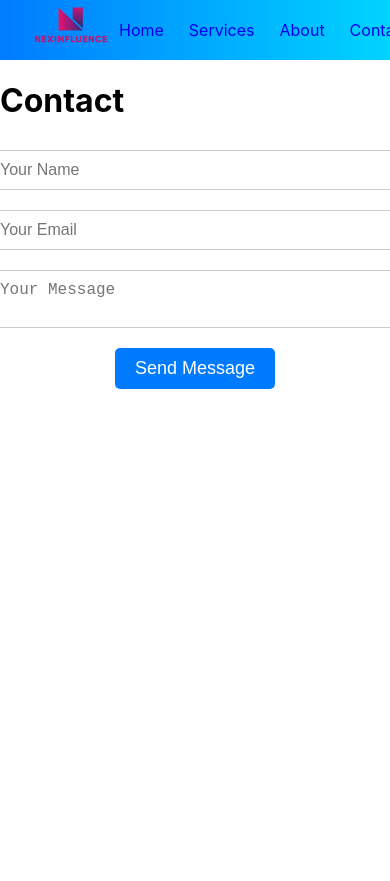
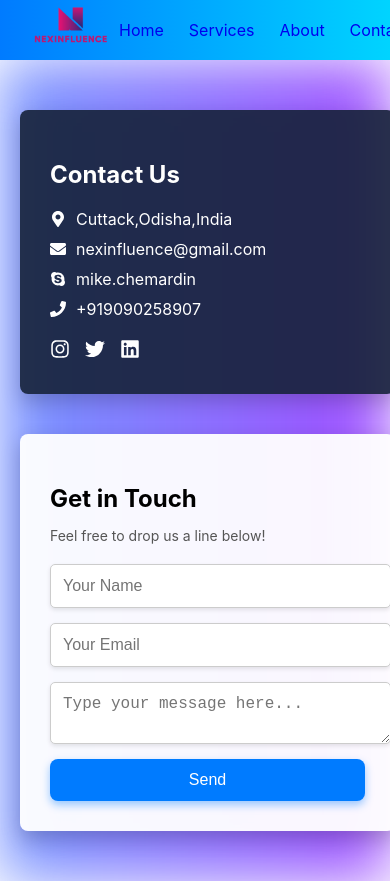
Before and after one commit to Debiprasad2002/Nexinfluence, a React (Create React App) app: page /contact in a window 390 px wide. Before the commit the page ends 844 px from the top, so only its background shows below. Built offline with nearby package versions, Linux system fonts and the light colour scheme.

Commit message:
update the files

```diff
--- a/package.json
+++ b/package.json
@@ -8,6 +8,7 @@
     "@testing-library/user-event": "^13.5.0",
     "react": "^18.3.1",
     "react-dom": "^18.3.1",
+    "react-icons": "^5.3.0",
     "react-responsive-carousel": "^3.2.23",
     "react-router-dom": "^6.26.1",
     "react-scripts": "5.0.1",
--- a/src/assets/css/About.css
+++ b/src/assets/css/About.css
@@ -161,3 +161,151 @@
     line-height: 1.6;
     margin-top: 0.5rem;
 }
+
+
+
+
+
+/* Stack content on mobile */
+@media (max-width: 768px) {
+    .content-wrapper {
+        flex-direction: column; /* Stack the image and text vertically */
+    }
+
+    .content-image {
+        width: 100%;
+    }
+
+    .content-description {
+        padding: 1rem;
+        width: 100%;
+    }
+
+    .banner-content h1 {
+        font-size: 2rem;
+    }
+
+    .banner-content p {
+        font-size: 0.9rem;
+    }
+
+    .about-section {
+        padding: 1.5rem 1rem;
+    }
+}
+
+/* Image and description styles */
+.content-image {
+    width: 50%;
+}
+
+.content-image img {
+    width: 100%;
+    height: 100%;
+    object-fit: cover;
+}
+
+.content-description {
+    padding: 2rem;
+    width: 50%;
+}
+
+.content-description h2 {
+    font-size: 1.8rem;
+    margin-bottom: 1rem;
+}
+
+.content-description p {
+    font-size: 1rem;
+    color: #333;
+    line-height: 1.6;
+    margin-top: 0.5rem;
+}
+
+
+
+/* About Section */
+.about-section {
+    display: flex;
+    justify-content: center;
+    padding: 4rem 2rem;
+    background-color: #f8f9fa;
+}
+
+.content-wrapper {
+    display: flex;
+    max-width: 1200px;
+    background: white;
+    box-shadow: 0 4px 12px rgba(0, 0, 0, 0.1);
+    border-radius: 8px;
+    overflow: hidden;
+    width: 100%;
+}
+
+/* Responsive adjustments for mobile view */
+@media (max-width: 768px) {
+    .content-wrapper {
+        flex-direction: column;
+        align-items: center;
+        padding: 0; /* Remove padding on mobile */
+        margin: 0; /* Remove margin on mobile */
+    }
+
+    .content-image {
+        width: 100%;
+    }
+
+    .content-image img {
+        width: 100%;
+        height: auto;
+    }
+
+    .content-description {
+        padding: 1rem; /* Minimal padding to avoid edge clipping */
+        width: 100%;
+        text-align: left; /* Align text to the left for better readability */
+    }
+
+    .content-description h2 {
+        font-size: 1.5rem;
+        text-align: center;
+    }
+
+    .content-description p {
+        font-size: 0.9rem;
+        text-align: justify;
+        line-height: 1.4;
+    }
+
+    .about-section {
+        padding: 1rem 0; /* Reduce top and bottom padding */
+    }
+}
+
+/* Desktop Image and Description Styles */
+.content-image {
+    width: 50%;
+}
+
+.content-image img {
+    width: 100%;
+    height: 100%;
+    object-fit: cover;
+}
+
+.content-description {
+    padding: 2rem;
+    width: 50%;
+}
+
+.content-description h2 {
+    font-size: 2rem;
+    margin-bottom: 1rem;
+}
+
+.content-description p {
+    font-size: 1rem;
+    color: #333;
+    line-height: 1.6;
+    margin-top: 0.5rem;
+}
--- a/src/assets/css/Contact.css
+++ b/src/assets/css/Contact.css
@@ -1,69 +1,156 @@
+/* Container Styling */
 .contact-container {
+    display: flex;
+    flex-wrap: wrap;
+    justify-content: center;
+    align-items: center;
+    gap: 40px;
     padding: 50px 20px;
-    text-align: center;
+    position: relative;
+    overflow: hidden;
 }
 
-.contact-header {
-    font-size: 36px;
-    font-weight: bold;
+/* Background Gradient Animation */
+.contact-container::before {
+    content: "";
+    position: absolute;
+    top: 0;
+    left: 0;
+    right: 0;
+    bottom: 0;
+    background: linear-gradient(270deg, #7a00ff, #00d2ff, #ff0099, #ffd200);
+    background-size: 600% 600%;
+    animation: gradientAnimation 12s ease infinite;
+    z-index: -1;
+    opacity: 0.7;
+    filter: blur(30px);
+}
+
+@keyframes gradientAnimation {
+    0% { background-position: 0% 50%; }
+    50% { background-position: 100% 50%; }
+    100% { background-position: 0% 50%; }
+}
+
+/* Contact Info Styling */
+.contact-info {
+    background-color: rgba(22, 34, 57, 0.9);
+    color: white;
+    padding: 30px;
+    border-radius: 8px;
+    width: 100%;
+    max-width: 350px;
+    box-shadow: 0px 8px 20px rgba(0, 0, 0, 0.2);
+    transform: translateZ(0);
+    transition: transform 0.3s;
+    z-index: 1;
+}
+
+.contact-info:hover {
+    transform: translateY(-10px);
+}
+
+.contact-info h2 {
+    font-size: 24px;
+    margin-bottom: 20px;
+}
+
+.contact-info p {
+    font-size: 16px;
+    margin: 10px 0;
+    display: flex;
+    align-items: center;
+    gap: 10px;
+}
+
+.social-icons {
+    display: flex;
+    gap: 15px;
+    margin-top: 20px;
+}
+
+.social-icons a {
+    color: #ffffff;
+    font-size: 20px;
+    transition: color 0.3s;
+}
+
+.social-icons a:hover {
+    color: #ffd200;
+}
+
+/* Contact Form Styling */
+.contact-form-container {
+    background-color: rgba(255, 255, 255, 0.95);
+    padding: 30px;
+    border-radius: 8px;
+    width: 100%;
+    max-width: 450px;
+    box-shadow: 0px 8px 20px rgba(0, 0, 0, 0.2);
+    z-index: 1;
+    transition: transform 0.3s;
+}
+
+.contact-form-container:hover {
+    transform: translateY(-10px);
+}
+
+.contact-form-container h2 {
+    font-size: 24px;
+    margin-bottom: 10px;
+}
+
+.contact-form-container p {
+    font-size: 14px;
+    color: #555;
     margin-bottom: 20px;
 }
 
 .contact-form {
     display: flex;
     flex-direction: column;
-    align-items: center;
-    gap: 20px;
-    margin-top: 30px;
+    gap: 15px;
 }
 
 .contact-form input,
 .contact-form textarea {
     width: 100%;
-    max-width: 500px;
-    padding: 10px;
+    padding: 12px;
     border-radius: 5px;
     border: 1px solid #ccc;
     font-size: 16px;
+    box-shadow: 0px 2px 4px rgba(0, 0, 0, 0.1);
+    transition: border-color 0.3s;
+}
+
+.contact-form input:focus,
+.contact-form textarea:focus {
+    border-color: #007bff;
 }
 
 .contact-form button {
-    padding: 10px 20px;
+    padding: 12px 0;
+    font-size: 16px;
+    color: #fff;
     background-color: #007bff;
-    color: white;
     border: none;
-    border-radius: 5px;
-    font-size: 18px;
+    border-radius: 8px;
     cursor: pointer;
-    transition: background-color 0.3s;
+    transition: background-color 0.3s, transform 0.2s;
+    box-shadow: 0px 4px 8px rgba(0, 123, 255, 0.4);
 }
 
 .contact-form button:hover {
     background-color: #0056b3;
+    transform: translateY(-3px);
 }
 
-.contact-info {
-    margin-top: 40px;
+/* Responsive Design */
+@media (max-width: 768px) {
+    .contact-container {
+        flex-direction: column;
+    }
+    .contact-info, .contact-form-container {
+        max-width: 90%;
+    }
 }
-
-.contact-info p {
-    font-size: 18px;
-    margin-bottom: 10px;
-}
-
-.contact-socials {
-    display: flex;
-    justify-content: center;
-    gap: 20px;
-    margin-top: 20px;
-}
-
-.contact-socials a {
-    color: #007bff;
-    font-size: 24px;
-    transition: color 0.3s;
-}
-
-.contact-socials a:hover {
-    color: #0056b3;
-}
--- a/src/assets/css/Services.css
+++ b/src/assets/css/Services.css
@@ -139,23 +139,129 @@
 }
 
 
-/* Animated gradient background */
+
+/* Services-2 Section */
 .services-2 {
-    position: relative;
-    width: 100vw; /* Full-width */
+    display: flex;
+    flex-direction: column;
+    align-items: center;
     padding: 40px;
+    width: 100%;
     background: linear-gradient(120deg, #89f7fe, #66a6ff, #d4fc79, #96e6a1);
     background-size: 400% 400%;
     animation: gradientAnimation 15s ease infinite;
-    text-align: center;
-    color: #fff;
-    overflow: hidden;
-    margin-top: 20px;
+    color: #333;
 }
 
-/* Gradient animation */
 @keyframes gradientAnimation {
     0% { background-position: 0% 50%; }
     50% { background-position: 100% 50%; }
     100% { background-position: 0% 50%; }
 }
+
+.services-title {
+    font-size: 2.5rem;
+    text-align: center;
+    margin-bottom: 20px;
+}
+
+.services-description {
+    font-size: 1.2rem;
+    text-align: center;
+    margin-bottom: 30px;
+}
+
+/* Service Card */
+.service-card {
+    display: flex;
+    flex-direction: row;
+    align-items: center;
+    width: 100%;
+    max-width: 800px; /* Increased max width for desktop view */
+    min-height: 150px; /* Set a minimum height */
+    padding: 20px;
+    background: #fff; /* Set background color to white */
+    border-radius: 10px;
+    margin: 15px 0;
+    box-shadow: 0 4px 10px rgba(0, 0, 0, 0.15);
+    transition: transform 0.2s;
+}
+
+.service-card:hover {
+    transform: scale(1.05);
+}
+
+.service-image {
+    width: 120px; /* Adjusted width */
+    height: 120px; /* Adjusted height */
+    background-color: #ccc;
+    border-radius: 5px;
+    margin-right: 20px;
+}
+
+.service-content {
+    flex: 1;
+}
+
+.service-content h2 {
+    font-size: 1.8rem;
+    margin: 0 0 10px;
+}
+
+.service-content p {
+    font-size: 1rem;
+    margin: 0;
+}
+
+/* Responsive adjustments */
+@media (max-width: 768px) {
+    .services-title {
+        font-size: 2rem;
+    }
+
+    .services-description {
+        font-size: 1rem;
+    }
+
+    .service-card {
+        flex-direction: column;
+        align-items: center;
+        text-align: center;
+        padding: 15px;
+    }
+
+    .service-image {
+        margin: 0 0 15px;
+    }
+
+    .service-content h2 {
+        font-size: 1.5rem;
+    }
+
+    .service-content p {
+        font-size: 0.9rem;
+    }
+}
+
+@media (max-width: 480px) {
+    .services-title {
+        font-size: 1.8rem;
+    }
+
+    .services-description {
+        font-size: 0.9rem;
+    }
+
+    .service-card {
+        width: 100%;
+        padding: 10px;
+    }
+
+    .service-content h2 {
+        font-size: 1.3rem;
+    }
+
+    .service-content p {
+        font-size: 0.8rem;
+    }
+}
--- a/src/pages/Contact.js
+++ b/src/pages/Contact.js
@@ -1,16 +1,34 @@
 import React from 'react';
-import  '../assets/css/Contact.css';
+import { FaMapMarkerAlt, FaEnvelope, FaSkype, FaPhone, FaInstagram, FaTwitter, FaLinkedin } from 'react-icons/fa';
+import '../assets/css/Contact.css';
 
 function Contact() {
     return (
-        <div className="contact">
-            <h1>Contact</h1>
-            <form className="contact-form">
-                <input type="text" placeholder="Your Name" required />
-                <input type="email" placeholder="Your Email" required />
-                <textarea placeholder="Your Message" required></textarea>
-                <button type="submit" className="submit-button">Send Message</button>
-            </form>
+        <div className="contact-container">
+            <div className="contact-info">
+                <h2>Contact Us</h2>
+                <p><FaMapMarkerAlt />Cuttack,Odisha,India</p>
+                <p><FaEnvelope /> nexinfluence@gmail.com</p>
+                <p><FaSkype /> mike.chemardin</p>
+                <p><FaPhone /> +919090258907</p>
+                <div className="social-icons">
+                    <a href="#"><FaInstagram /></a>
+                    <a href="#"><FaTwitter /></a>
+                    <a href="#"><FaLinkedin /></a>
+                </div>
+            </div>
+            <div className="contact-form-container">
+                <h2>Get in Touch</h2>
+                <p>Feel free to drop us a line below!</p>
+                <form className="contact-form">
+                    <input type="text" placeholder="Your Name" required />
+                    <input type="email" placeholder="Your Email" required />
+                    <textarea placeholder="Type your message here..." required></textarea>
+                    <button type="submit">Send</button>
+                </form>
+            </div>
+
+
         </div>
     );
 }
```
Also changed, not shown: 1 other file (tests, documents, lock files or other folders).
